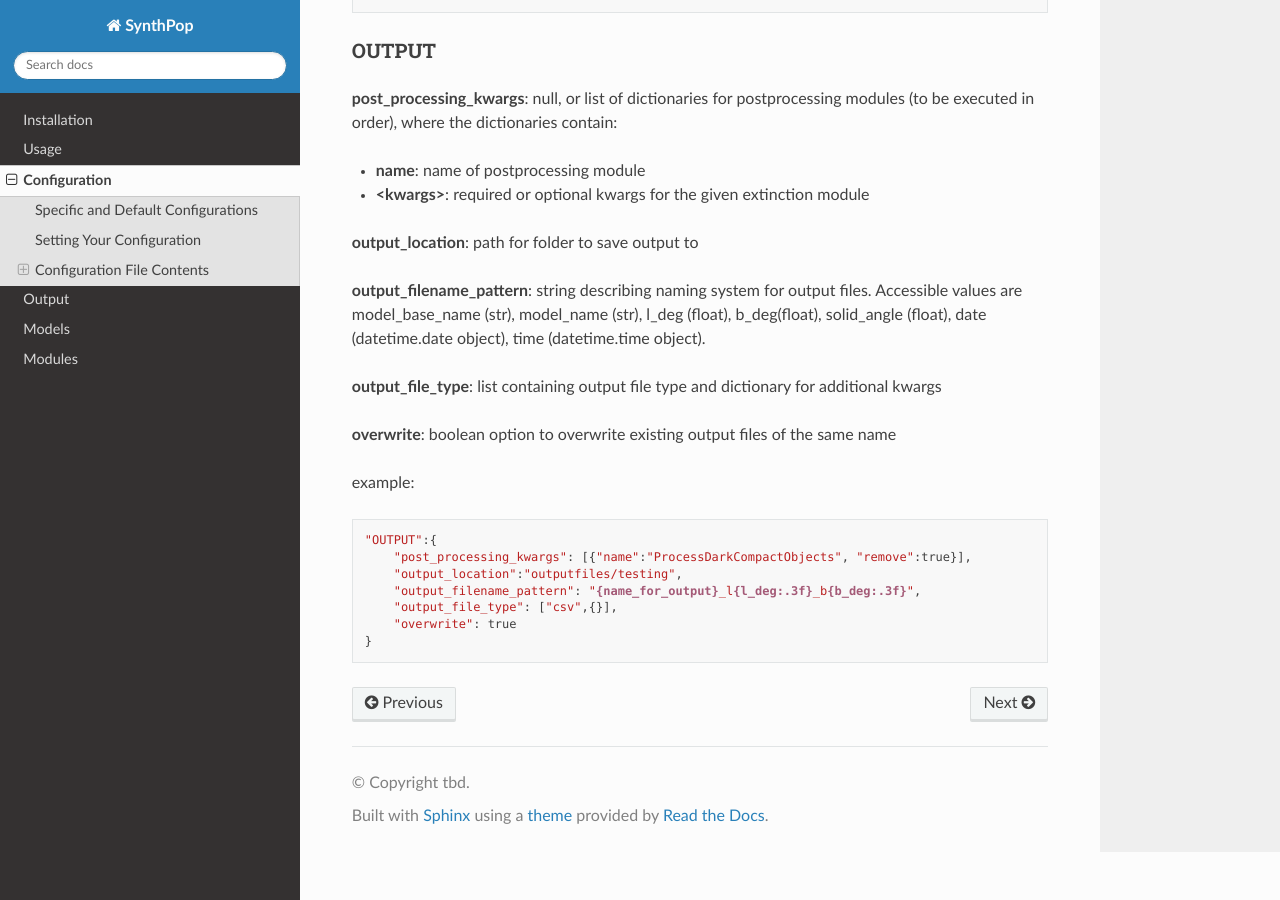
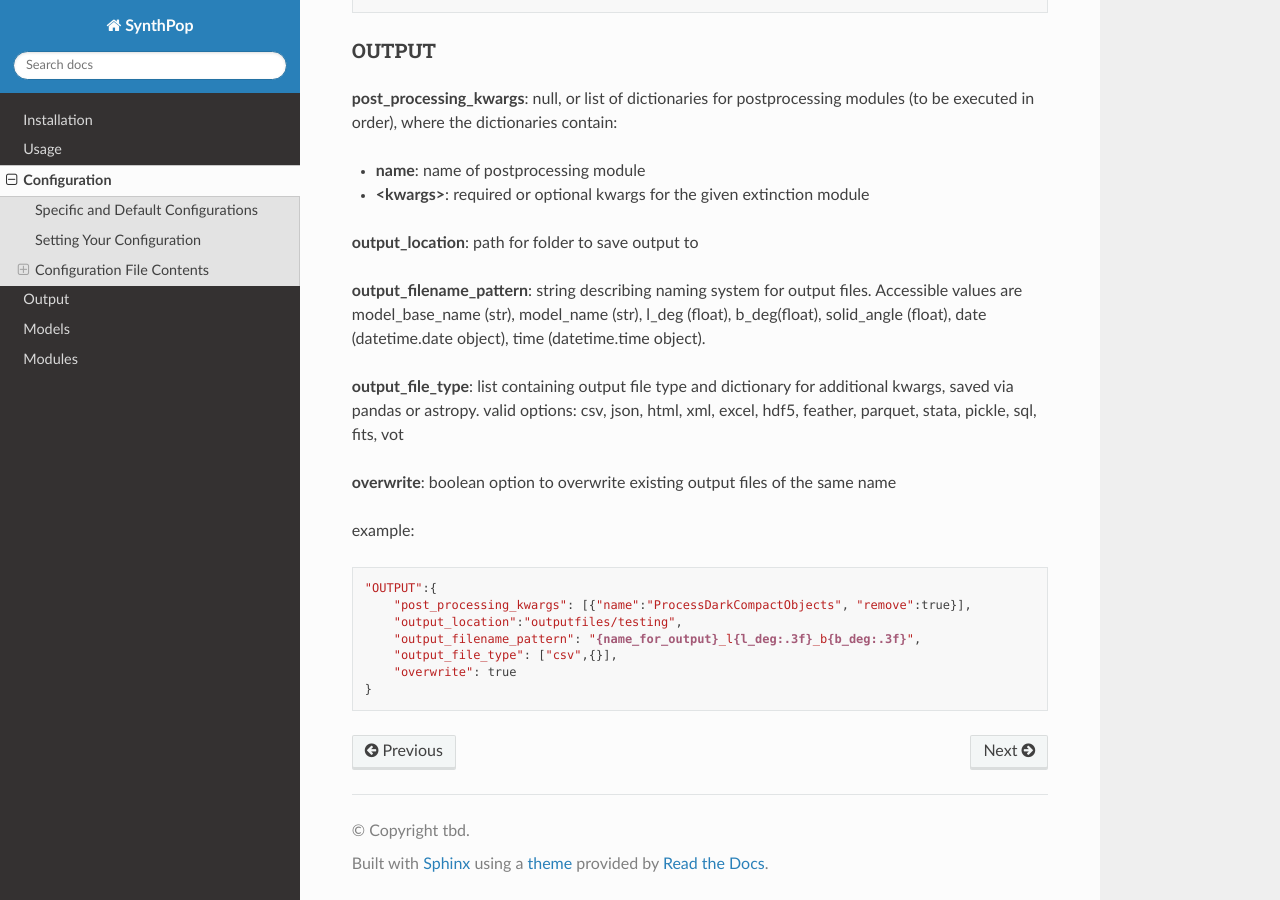
Before and after one commit to synthpop-galaxy/synthpop, a Sphinx documentation site: the page built from docs/source/configuration.rst, in a window 1280 px wide and 900 px high, scrolled down 7251 px. Built offline with Sphinx 7.4.7 and the Read the Docs theme 3.1.0, drawn with Linux system fonts in a browser that asks for light colours.

Commit message:
Update configuration.rst

```diff
--- a/docs/source/configuration.rst
+++ b/docs/source/configuration.rst
@@ -304,7 +304,7 @@ OUTPUT
 
 **output_filename_pattern**: string describing naming system for output files. Accessible values are model_base_name (str), model_name (str), l_deg (float), b_deg(float), solid_angle (float), date (datetime.date object), time (datetime.time object).
 
-**output_file_type**: list containing output file type and dictionary for additional kwargs
+**output_file_type**: list containing output file type and dictionary for additional kwargs, saved via pandas or astropy. valid options: csv, json, html, xml, excel, hdf5, feather, parquet, stata, pickle, sql, fits, vot
 
 **overwrite**: boolean option to overwrite existing output files of the same name
 
```
